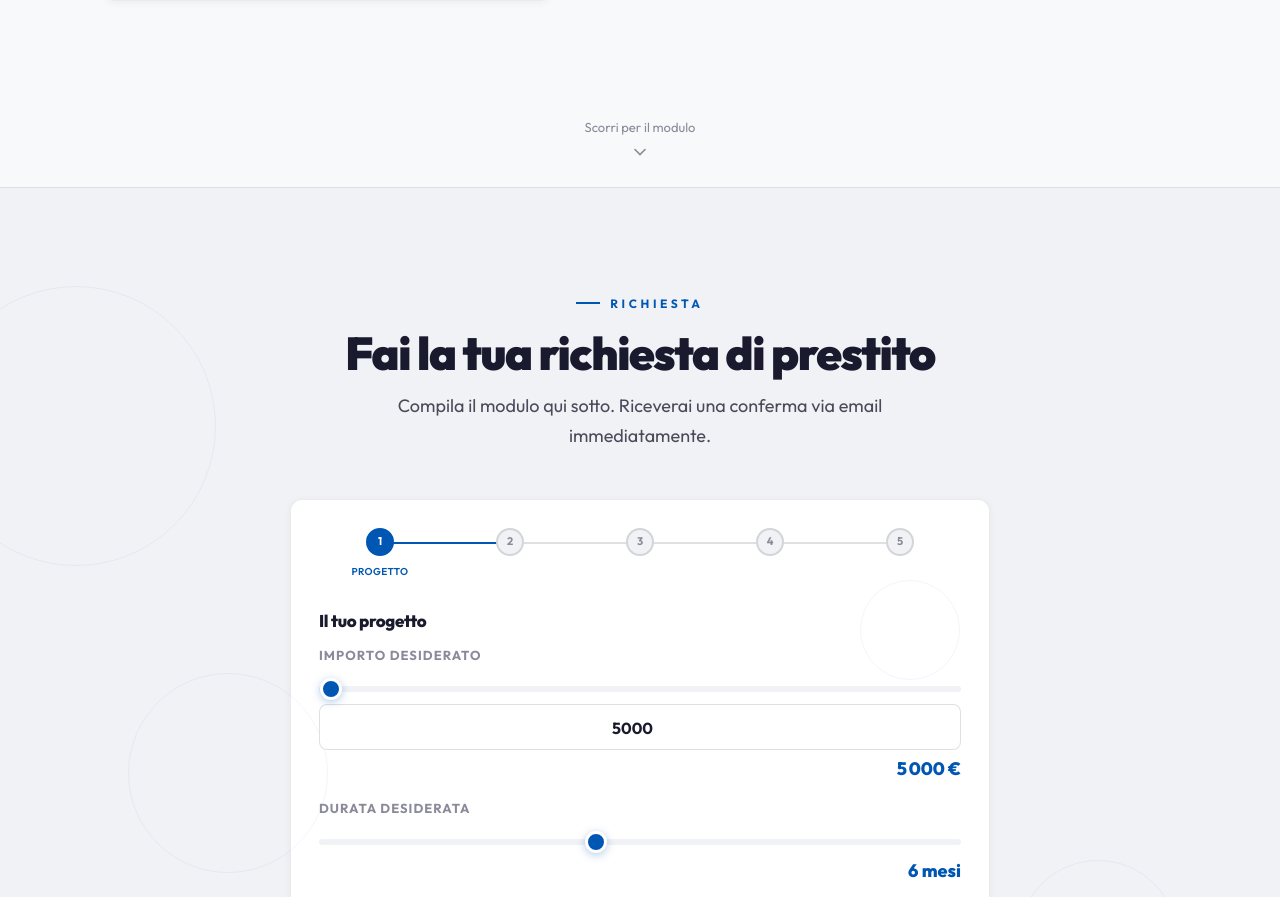
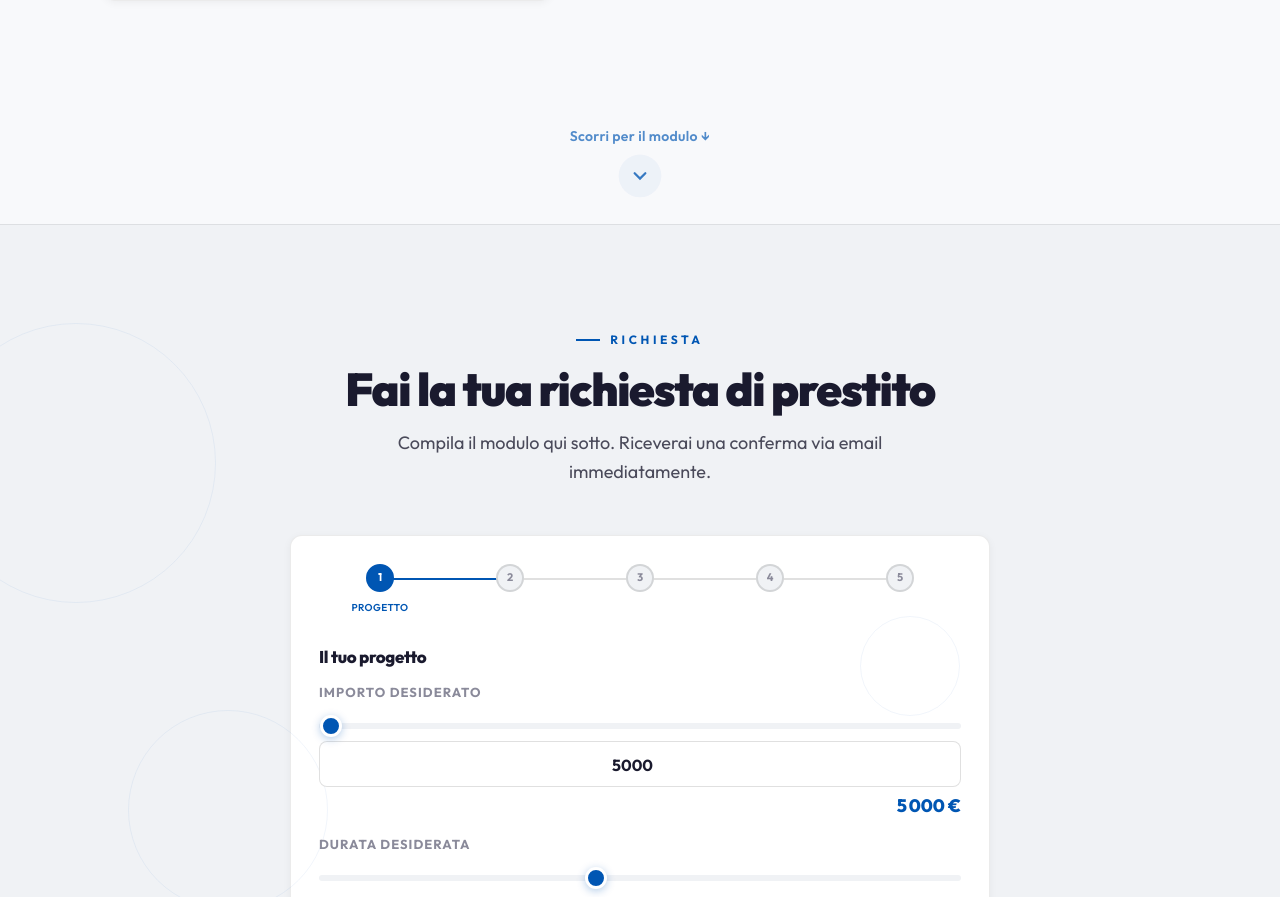
Before and after one commit to autokompetenz/PRESTITER, a React (Vite) app: page /emprunter in a window 1280 px wide. Shown: the part 1807-2704 px from the top of the page. Built offline with nearby package versions, Linux system fonts and the light colour scheme.

Commit message:
premier commit

```diff
--- a/src/pages/Emprunter.jsx
+++ b/src/pages/Emprunter.jsx
@@ -80,22 +80,35 @@ export default function Emprunter() {
       </section>
 
       <motion.div
-        initial={{ opacity: 0, y: 10 }}
-        whileInView={{ opacity: 1, y: 0 }}
+        initial={{ opacity: 0 }}
+        whileInView={{ opacity: 1 }}
         viewport={{ once: true }}
-        transition={{ duration: 0.6, ease: [0.16, 1, 0.3, 1] }}
-        style={{ textAlign: 'center', padding: '8px 0 32px' }}
+        transition={{ duration: 0.8, ease: [0.16, 1, 0.3, 1] }}
+        style={{ textAlign: 'center', padding: '12px 0 40px' }}
       >
         <motion.div
-          animate={{ y: [0, 8, 0] }}
-          transition={{ duration: 1.8, repeat: Infinity, ease: 'easeInOut' }}
-          style={{ display: 'inline-flex', flexDirection: 'column', alignItems: 'center', gap: 4, color: 'var(--text-3)', fontSize: 13, cursor: 'pointer' }}
+          animate={{ y: [0, -6, 0, 12, 0] }}
+          transition={{ duration: 2.2, repeat: Infinity, ease: 'easeInOut' }}
+          style={{ display: 'inline-flex', flexDirection: 'column', alignItems: 'center', gap: 8, cursor: 'pointer' }}
           onClick={() => document.getElementById('formulaire')?.scrollIntoView({ behavior: 'smooth' })}
         >
-          <span>Scorri per il modulo</span>
-          <svg width="20" height="20" viewBox="0 0 24 24" fill="none" stroke="currentColor" strokeWidth="2" strokeLinecap="round">
-            <polyline points="6 9 12 15 18 9" />
-          </svg>
+          <motion.span
+            animate={{ opacity: [0.4, 1, 0.4] }}
+            transition={{ duration: 2.2, repeat: Infinity, ease: 'easeInOut' }}
+            style={{ fontSize: 14, fontWeight: 600, color: 'var(--blue)', letterSpacing: '0.3px' }}
+          >
+            Scorri per il modulo ↓
+          </motion.span>
+          <motion.div
+            animate={{ scale: [1, 1.15, 1], opacity: [0.6, 1, 0.6] }}
+            transition={{ duration: 2.2, repeat: Infinity, ease: 'easeInOut' }}
+          >
+            <div style={{ width: 40, height: 40, borderRadius: '50%', background: 'var(--blue-bg)', display: 'flex', alignItems: 'center', justifyContent: 'center' }}>
+              <svg width="20" height="20" viewBox="0 0 24 24" fill="none" stroke="var(--blue)" strokeWidth="2.5" strokeLinecap="round">
+                <polyline points="6 9 12 15 18 9" />
+              </svg>
+            </div>
+          </motion.div>
         </motion.div>
       </motion.div>
 
```
